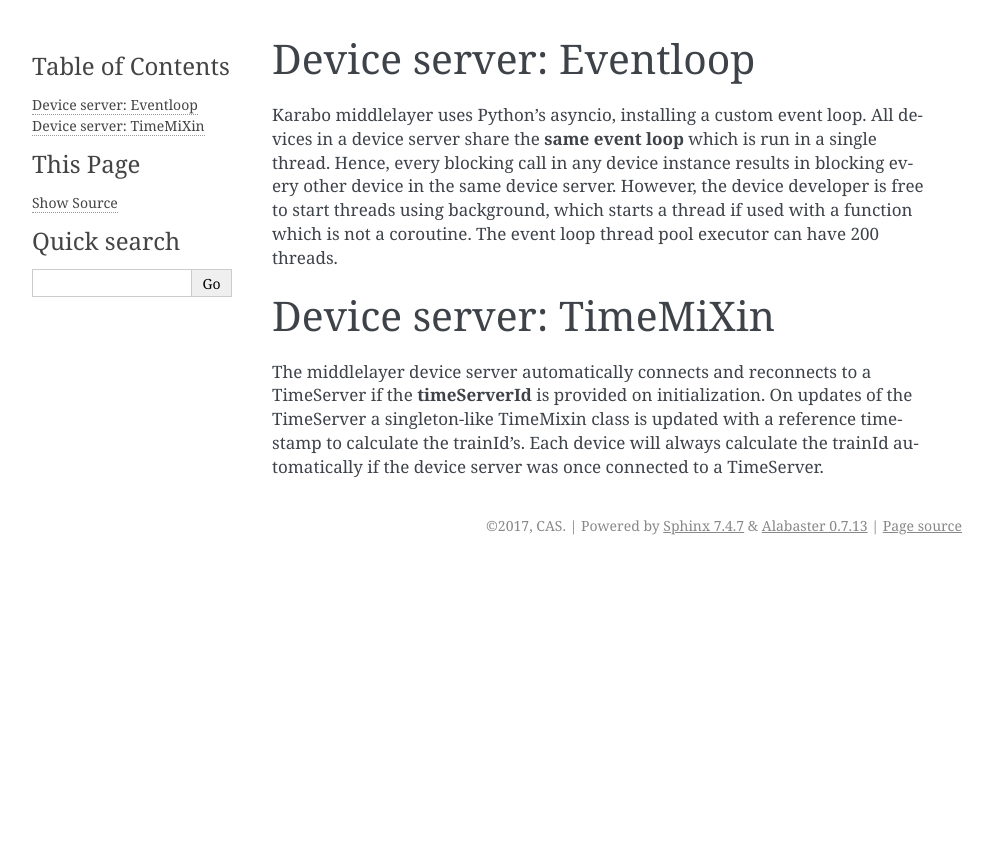
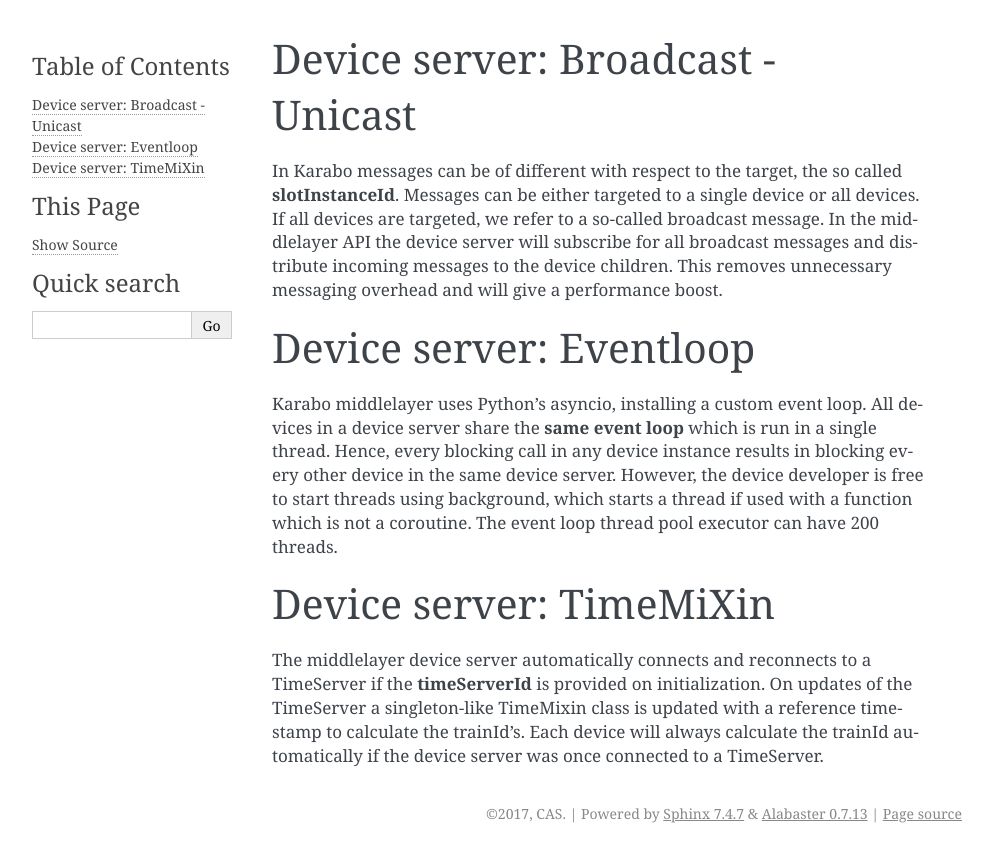
Before and after one commit to European-XFEL/howToMiddlelayer, a Sphinx documentation site: the page built from source/chap5/basics_server.rst, in a window 1280 px wide. Shown: the top 862 px of the page, without its empty margins (148-1141 px from the left). Built offline with Sphinx 7.4.7, drawn with Linux system fonts in a browser that asks for light colours.

Commit message:
Broad and Uni cast distribution

```diff
--- a/source/chap5/basics_server.rst
+++ b/source/chap5/basics_server.rst
@@ -1,3 +1,13 @@
+Device server: Broadcast - Unicast
+==================================
+
+In Karabo messages can be of different with respect to the target, the so called
+**slotInstanceId**. Messages can be either targeted to a single device or all
+devices. If all devices are targeted, we refer to a so-called broadcast message.
+In the middlelayer API the device server will subscribe for all broadcast messages and
+distribute incoming messages to the device children.
+This removes unnecessary messaging overhead and will give a performance boost.
+
 Device server: Eventloop
 ========================
 
```
